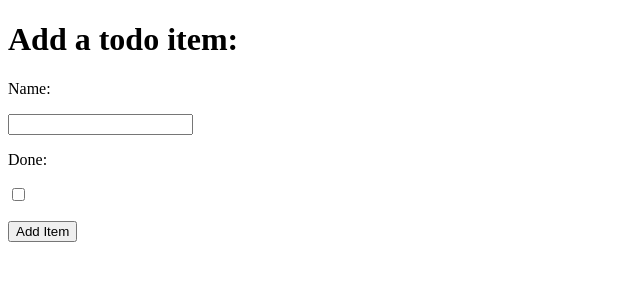
After one commit to NikolasPolychronidis/ci-fsf-hello-django, a Django app: page /add in a window 1280 px wide. The commit adds this page. Shown: the top 300 px of the page, without its empty margins (0-640 px from the left). Run offline with Django 3.2, Linux system fonts and the light colour scheme.

Commit message:
Creat read and add functionality

```diff
--- a/django_todo/urls.py
+++ b/django_todo/urls.py
@@ -15,9 +15,10 @@ Including another URLconf
 """
 from django.contrib import admin
 from django.urls import path
-from todo.views import get_todo_list
+from todo.views import get_todo_list, add_item
 
 urlpatterns = [
     path('admin/', admin.site.urls),
     path('', get_todo_list, name='get_todo_list'),
+    path('add', add_item, name='add_item'),
 ]
--- /dev/null
+++ b/todo/templates/todo/add_item.html
@@ -0,0 +1,29 @@
+<!DOCTYPE html>
+<html lang="en">
+<head>
+  <meta charset="UTF-8">
+  <meta name="viewport" content="width=device-width, initial-scale=1.0">
+  <title>Document</title>
+</head>
+<body>
+  <h1>Add a todo item:</h1>
+  <form method="POST" action="add">
+  {% csrf_token %}
+    <div>
+      <label for="id_name">Name:</label>
+      <p><input type="text" id="id_name" name="item_name"/></p>
+    </div>
+    <div>
+      <label for="id_done">Done:</label>
+      <p><input type="checkbox" id="id_done" name="done"/></p>
+    </div>
+    <div>
+      <p><button type="submit">Add Item</button></p>
+    </div>
+
+
+
+  </form>
+
+</body>
+</html>
--- a/todo/views.py
+++ b/todo/views.py
@@ -1,7 +1,21 @@
-from django.shortcuts import render
-
+from django.shortcuts import render, redirect
+from .models import Item
 # Create your views here.
 
 
 def get_todo_list(request):
-    return render(request, 'todo/todo_list.html')
+    items = Item.objects.all()
+    context = {
+        'items': items
+    }
+    return render(request, 'todo/todo_list.html', context)
+
+
+def add_item(request):
+    if request.method == "POST":
+        name = request.POST.get('item_name')
+        done = 'done' in request.POST
+        Item.objects.create(name=name, done=done)
+
+        return redirect('get_todo_list')
+    return render(request, 'todo/add_item.html')
```
Also changed, not shown: todo/templates/todo/todo_list.html (+15 -1 lines), db.sqlite3, todo/models.py (line endings or trailing spaces).
